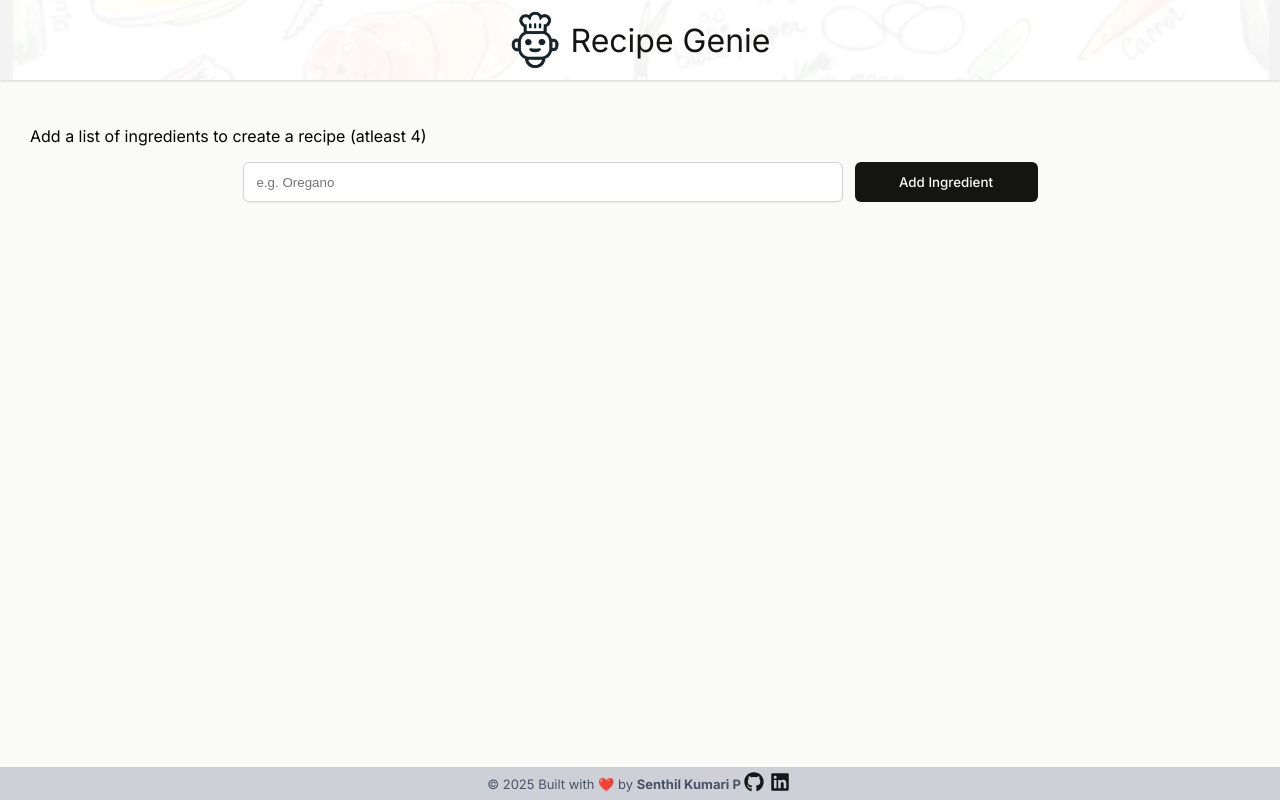
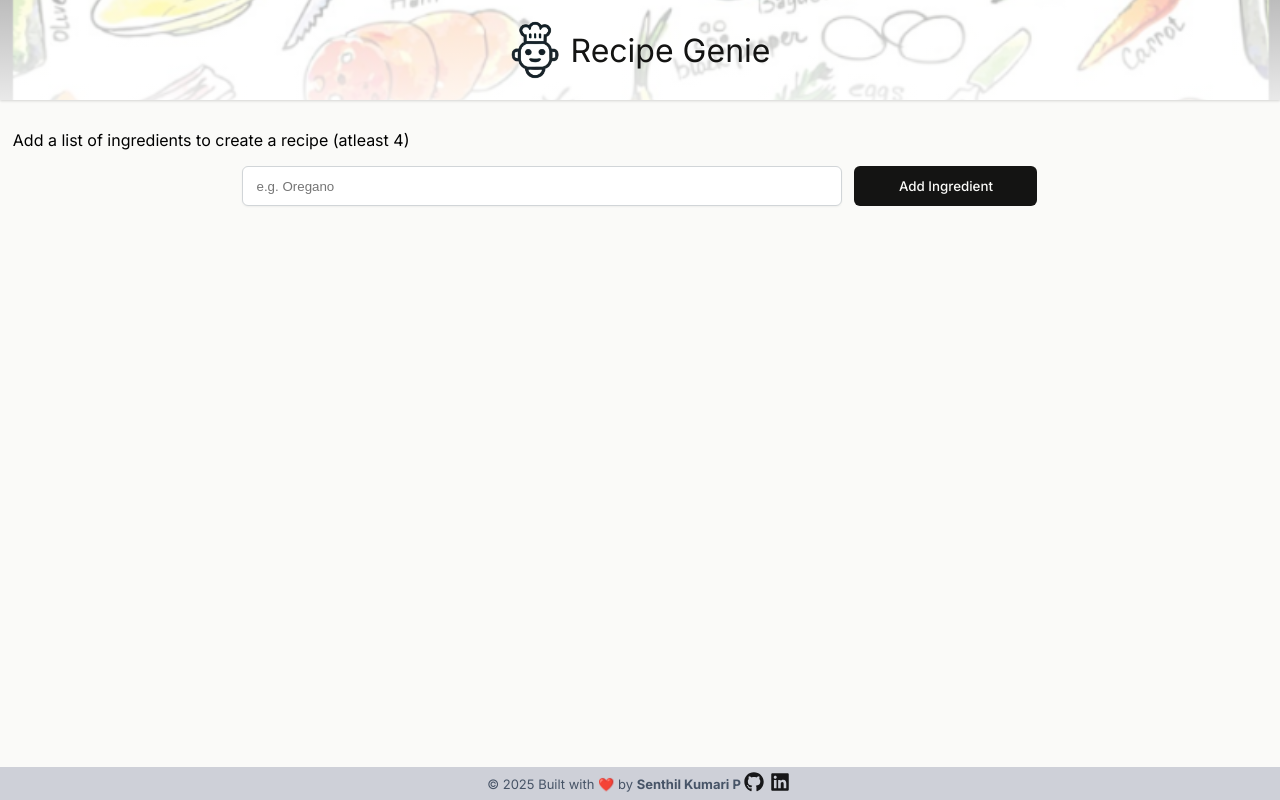
Before and after one commit to senthil-kumari/scrimba-chef-claude, a React (Vite) app: page / in a window 1280 px wide. Built offline with nearby package versions, Linux system fonts and the light colour scheme.

Commit message:
styles: update style

```diff
--- a/src/index.css
+++ b/src/index.css
@@ -13,17 +13,17 @@ header {
   justify-content: center;
   align-items: center;
   color: #141413;
-  height: 111px;
+
   padding: 16px;
   gap: 11px;
-  height: 80px;
+  height: 100px;
   background-color: white;
   box-shadow: 0px 1px 3px 0px rgba(0, 0, 0, 0.1),
     0px 1px 2px 0px rgba(0, 0, 0, 0.06);
 
   background-image: linear-gradient(
-      rgba(255, 255, 255, 0.95),
-      rgba(255, 255, 255, 0.95)
+      rgba(255, 255, 255, 0.7),
+      rgba(255, 255, 255, 0.9)
     ),
     url("./assets/food-background.png");
   background-size: cover;
@@ -39,7 +39,8 @@ header > h1 {
   font-weight: 400;
 }
 main {
-  padding: 30px 30px 10px;
+  margin: 30px auto;
+  width: 98%;
 }
 
 .add-ingredient-form {
```
